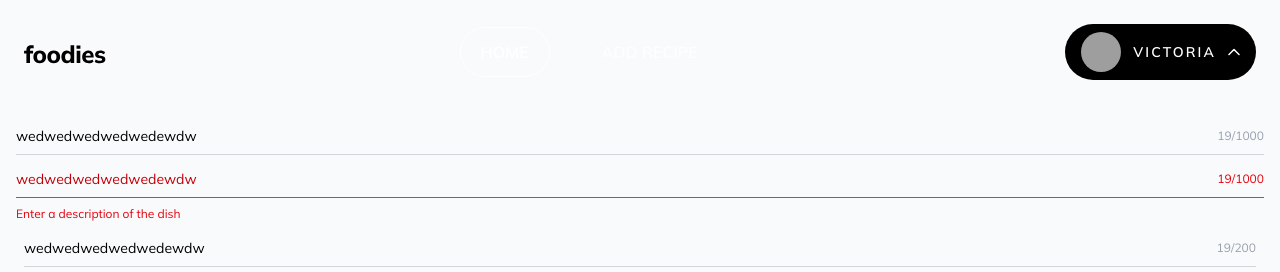
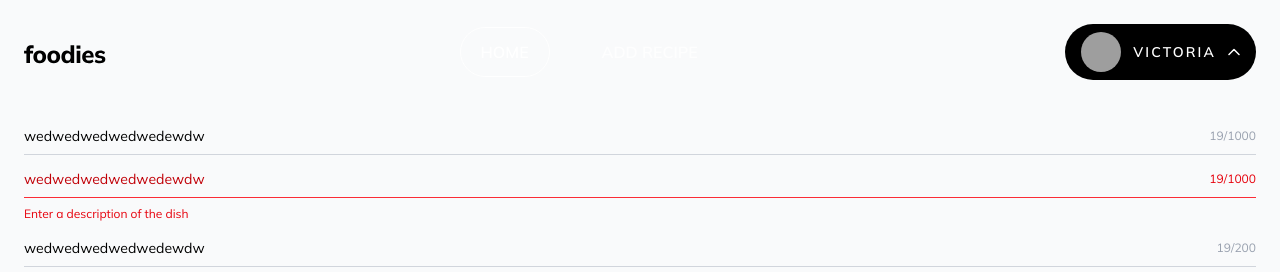
Before and after one commit to shikigami12/goit-foodies-ui, a React (Vite) app: page / in a window 1280 px wide. Shown: the top 272 px of the page. Built offline with nearby package versions, Linux system fonts and the light colour scheme; no server answers; grey boxes are pictures that could not be loaded.

Commit message:
minor textarea styles fix

```diff
--- a/src/components/common/TextArea/TextArea.jsx
+++ b/src/components/common/TextArea/TextArea.jsx
@@ -24,7 +24,7 @@ export const TextArea = ({
     useAutosizeTextArea(ref, value);
 
     return (
-        <div className="flex flex-col gap-1 mb-2">
+        <div className="flex flex-col gap-1 mb-2 mx-2">
             <div className={`border-b ${borderClass}`}>
                 <div className="flex items-start gap-2 py-2">
                     <textarea
```
